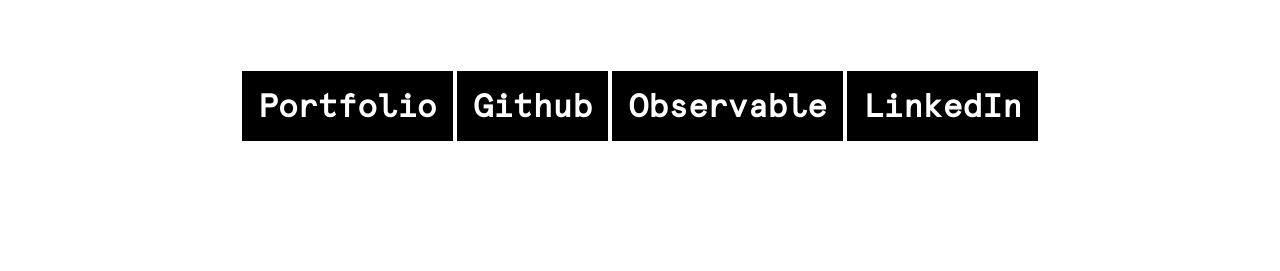
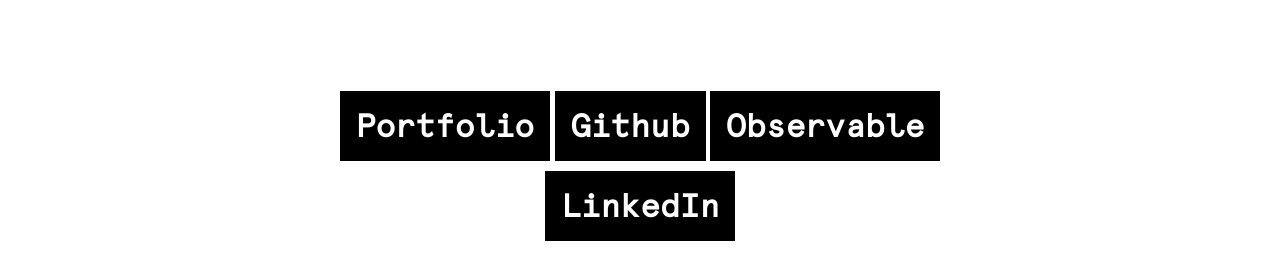
Before and after one commit to miketahani/miketahani.github.com, a plain HTML site: page index.html in a window 1280 px wide. Shown: the part 458-729 px from the top of the page. Drawn offline with Linux system fonts and the light colour scheme.

Commit message:
fix link spacing

```diff
--- a/index.html
+++ b/index.html
@@ -64,6 +64,11 @@
       text-shadow: 1px 1px #fff;
     }
 
+    #links {
+      width: 75%;
+      margin: auto;
+    }
+
     #links a, #links a:visited {
       font-family: 'ApercuPro', 'Courier New', Courier, monospace;
       font-size: 2rem;
@@ -72,6 +77,7 @@
       color: #fff;
 
       padding: 1rem;
+      line-height: 2.5;
     }
 
     #links a:hover {
```
